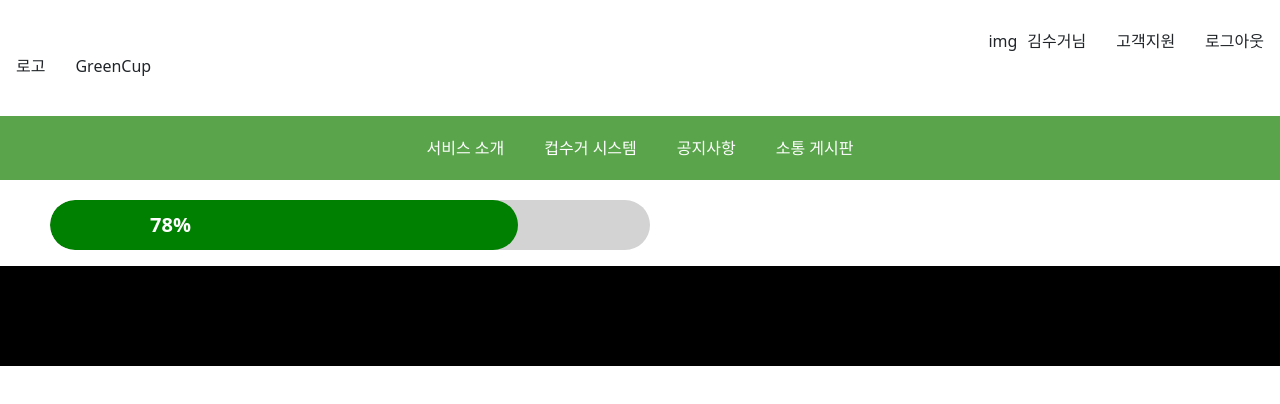
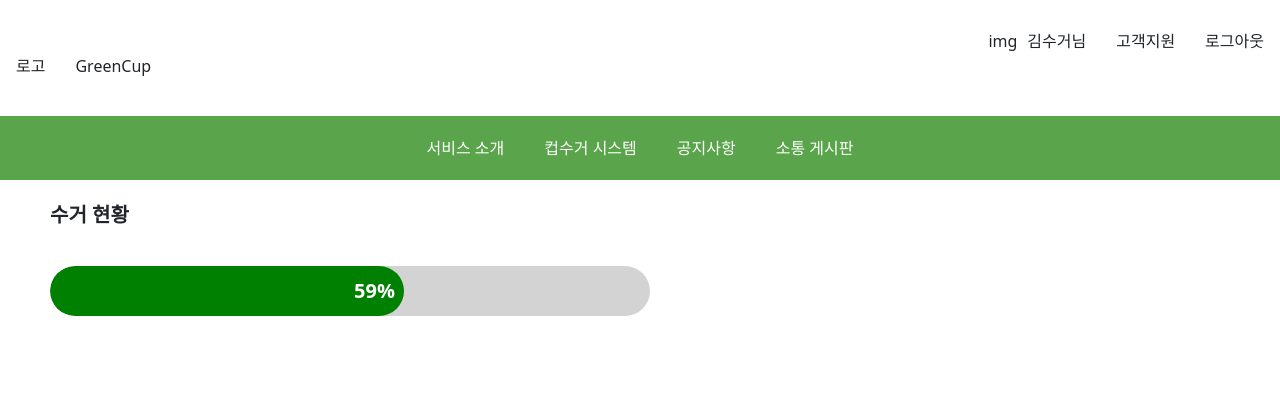
Before and after one commit to Eco-crew/greencup-frontend, a React (Vite) app in the folder greencup-fe/: page /reuse-operator/requests in a window 1280 px wide. Shown: the top 404 px of the page. Built offline with nearby package versions, Linux system fonts and the light colour scheme.

Commit message:
prgress bar width에 따라 text 위치 변경 구현

```diff
--- a/greencup-fe/src/components/reuse-operator/request/percentbar/PercentBar.css
+++ b/greencup-fe/src/components/reuse-operator/request/percentbar/PercentBar.css
@@ -6,8 +6,10 @@
 }
 
 #progress_container{
+    margin:16px 0px;
+    margin-left:50px;
+
     background-color: lightgray;
-    margin-left:50px;
 }
 
 #progress_bar{
@@ -20,6 +22,9 @@
     top:10px;
     left:100px;
 
+    width:50px;
+    height:30px;
+
     color:white;
     font-size: 20px;
     font-weight: bold;
--- a/greencup-fe/src/components/reuse-operator/request/percentbar/PercentBar.jsx
+++ b/greencup-fe/src/components/reuse-operator/request/percentbar/PercentBar.jsx
@@ -1,15 +1,10 @@
-import { useEffect, useLayoutEffect, useRef, useState } from "react";
+import { useEffect, useRef, useState } from "react";
 
 import "./PercentBar.css";
 
 //수거현황 퍼센트바
 //ReuseOperatorRequestPage에서 fetch로 받은 결과이다
 export default function PercentBar({ totalRequest, completedRequest }) {
-  //로그인한 수거지점장에게 온 전체 요청갯수
-  //const [totalRequest,setTotalRequest] = useState(0);
-  //로그인한 수거지점장이 완료한 요청갯수
-  //const [completedRequest,setCompletedRequest] = useState(0);
-
   const containerRef = useRef(null);
   const textRef = useRef(null);
   //초록 프로그래스바의 width
@@ -25,36 +20,53 @@ export default function PercentBar({ totalRequest, completedRequest }) {
     console.log(currentPercent);
     setPercent(currentPercent);
 
-    //getBoundingClientRect => dom의 실제 정보
+    //getBoundingClientRect => dom의 실제 정보 => 미디어 쿼리시에도 적용되게끔
     const updateWidth = () => {
       if (containerRef.current) {
         let parentWidth = containerRef.current.getBoundingClientRect().width;
         console.log(parentWidth);
-        console.log(Math.floor((parentWidth/100) * currentPercent));
 
-        setProgressWidth(Math.floor((parentWidth/100) * currentPercent));
+        let tmpProgressWidth = Math.floor((parentWidth / 100) * currentPercent);
+        console.log(tmpProgressWidth);
+        setProgressWidth(tmpProgressWidth);
+
+        if (textRef.current){
+          let textWidth = textRef.current.getBoundingClientRect().width;
+          setTextPosition(tmpProgressWidth - textWidth);
+        }
       }
     };
 
     updateWidth();
     window.addEventListener("resize", updateWidth);
-    return () => window.removeEventListener("resize", updateWidth);
 
     //depth 값 변경시
     //이전 effect의 return 먼저 실행 (cleanup)
     //그 다음 새 effect 본문 실행
+    return () => window.removeEventListener("resize", updateWidth);
   }, [totalRequest, completedRequest]);
 
   const progressBarStyle = (progressWidth) => ({
     //px 단위임
-    width:progressWidth,
-  })
+    width: progressWidth,
+  });
+
+  const progressTextStyle = (textPosition) => ({
+    //px 단위임
+    left: textPosition,
+  });
 
   return (
     <>
       <div className="progress" id="progress_container" ref={containerRef}>
-        <div className="progress" id="progress_bar" style={progressBarStyle(progressWidth)}>
-          <div className="progress_text" ref={textRef}>{percent}%</div>
+        <div
+          className="progress"
+          id="progress_bar"
+          style={progressBarStyle(progressWidth)}
+        >
+          <div className="progress_text" ref={textRef} style={progressTextStyle(textPosition)}>
+            {percent}%
+          </div>
         </div>
       </div>
     </>
--- a/greencup-fe/src/pages/reuse-operator/request/ReuseOperatorRequestPage.css
+++ b/greencup-fe/src/pages/reuse-operator/request/ReuseOperatorRequestPage.css
@@ -1,3 +1,13 @@
-.box {
+.reuse_request_container {
       height: 2000px;
 }
+
+.reuse_request_title{
+      margin-left:50px;
+
+      width:200px;
+      height:50px;
+
+      font-size:20px;
+      font-weight:bold;
+}
--- a/greencup-fe/src/pages/reuse-operator/request/ReuseOperatorRequestPage.jsx
+++ b/greencup-fe/src/pages/reuse-operator/request/ReuseOperatorRequestPage.jsx
@@ -1,9 +1,20 @@
-import './ReuseOperatorRequestPage.css';
-import PercentBar from '../../../components/reuse-operator/request/percentbar/PercentBar';
-export default function ReuseOperatorRequestPage(){
-    return(
-        <>
-        <PercentBar totalRequest={1000} completedRequest={780}/>
-        </>
-    );
+import { useState } from "react";
+
+import "./ReuseOperatorRequestPage.css";
+import PercentBar from "../../../components/reuse-operator/request/percentbar/PercentBar";
+
+export default function ReuseOperatorRequestPage() {
+  //로그인한 수거지점장에게 온 전체 요청갯수
+  const [totalRequest, setTotalRequest] = useState(0);
+  //로그인한 수거지점장이 완료한 요청갯수
+  const [completedRequest, setCompletedRequest] = useState(0);
+
+  return (
+    <>
+      <div className="reuse_request_container">
+        <div className="reuse_request_title">수거 현황</div>
+        <PercentBar totalRequest={1000} completedRequest={590} />
+      </div>
+    </>
+  );
 }
```
